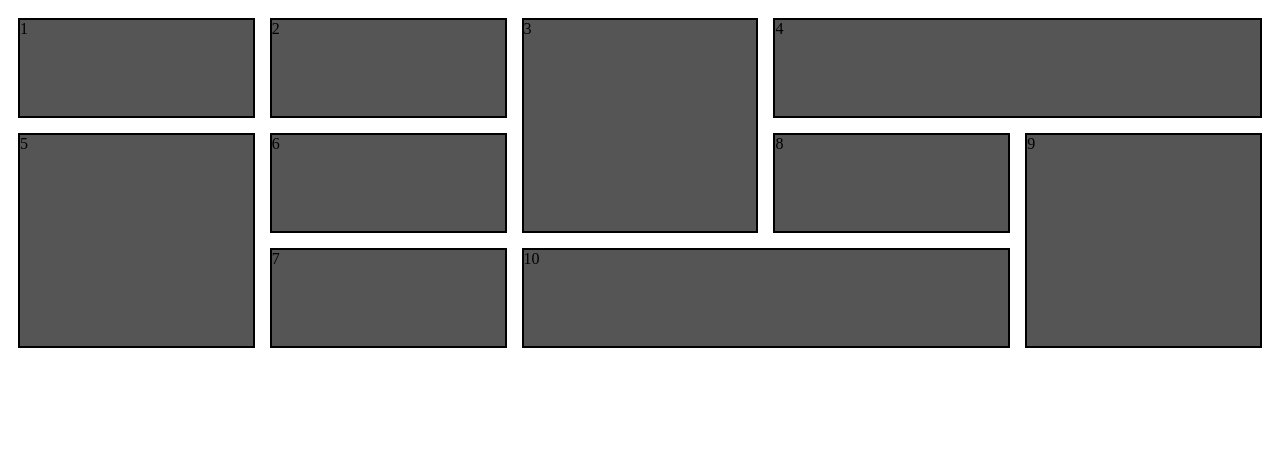
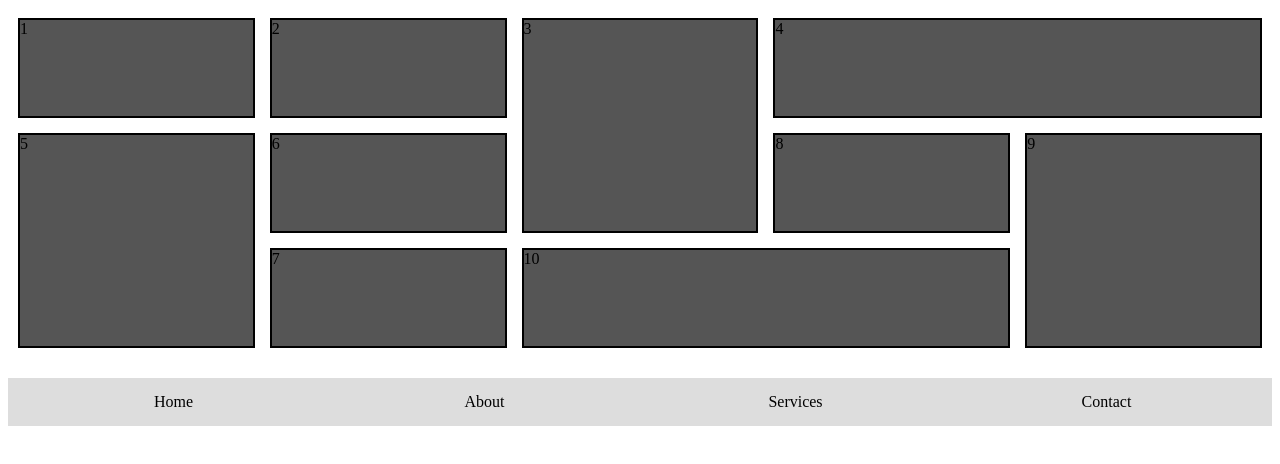
Before and after one commit to bcroman/Grid-Layout-Challenge, a plain HTML site: page index.html in a window 1280 px wide. Drawn offline with Linux system fonts and the light colour scheme.

Commit message:
Core: Navigation Bar
Created navigation bar base on the wireframe design

```diff
--- a/index.html
+++ b/index.html
@@ -24,7 +24,13 @@
         <div class="box">10</div>
     </div>
 
-
+    <!-- navigation bar -->
+    <nav class="navbar">
+        <a href="#">Home</a>
+        <a href="#">About</a>
+        <a href="#">Services</a>
+        <a href="#">Contact</a>
+    </nav>
 
 </body>
 
--- a/styles.css
+++ b/styles.css
@@ -66,3 +66,19 @@
     min-height: 100px;
   }
 }
+
+/* navigation bar */
+.navbar {
+  display: grid;
+  grid-template-columns: repeat(4, 1fr);
+  gap: 10px;
+  margin-top: 20px;
+  padding: 15px;
+  background-color: #ddd;
+}
+
+.navbar a {
+  text-align: center;
+  text-decoration: none;
+  color: black;
+}
```
